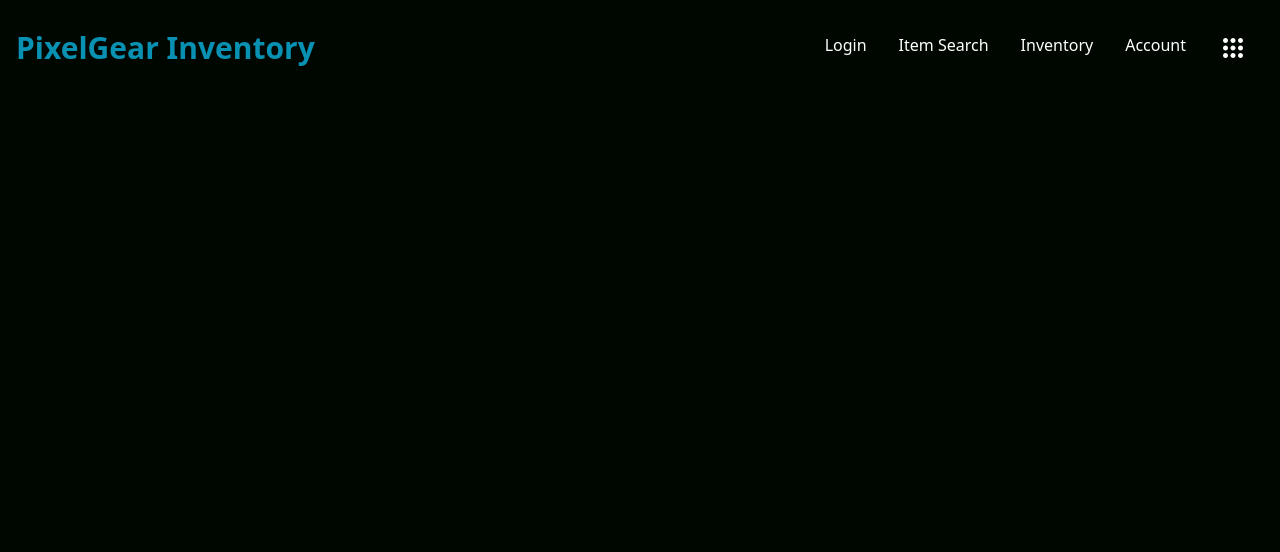
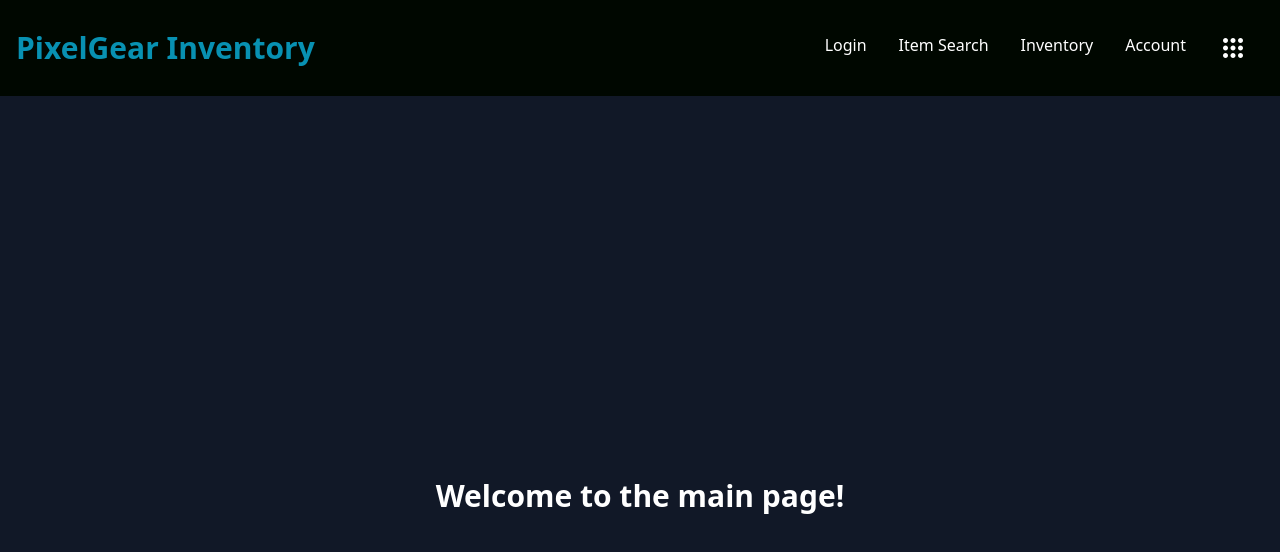
Before and after one commit to Bradyp34/CSC-424-Project, a React (Create React App) app in the folder FrontEnd/my-app/: page / in a window 1280 px wide. Shown: the top 552 px of the page. Built offline with nearby package versions, Linux system fonts and the light colour scheme.

Commit message:
main page

```diff
--- a/FrontEnd/my-app/src/App.jsx
+++ b/FrontEnd/my-app/src/App.jsx
@@ -8,6 +8,9 @@ function App() {
   return (
    <div>
     <Navbar/>
+    <div className='grid place-items-center h-screen bg-gray-900 text-white'>
+        <h1 className='text-3xl font-bold'>Welcome to the main page!</h1>
+        </div>
    </div>
   );
 }
```
